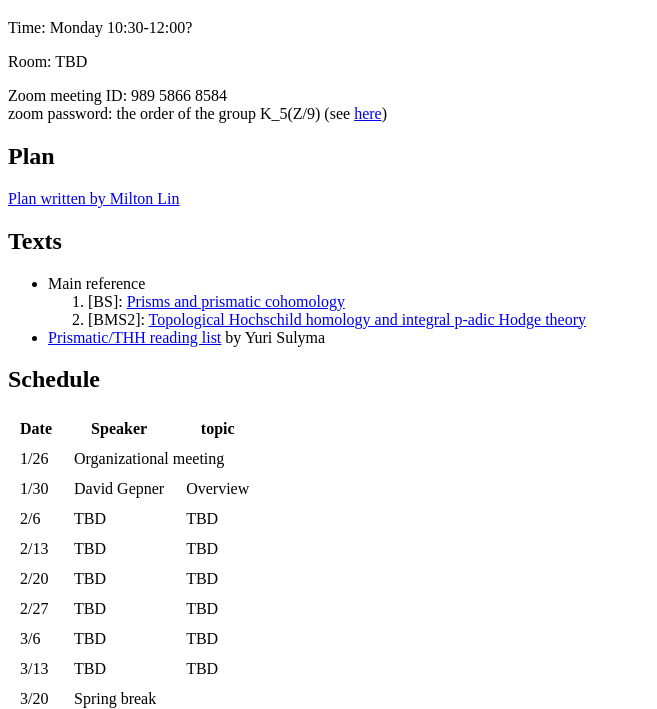
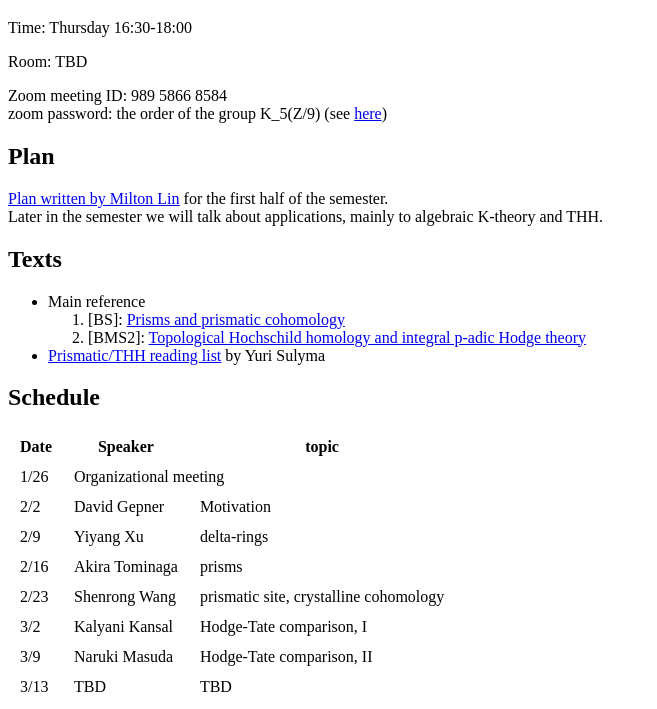
Before and after one commit to nmasuda2/nmasuda2.github.io, a plain HTML site: page prismatic-seminar.html in a window 1280 px wide. Shown: the part 61-770 px from the top of the page, without its empty margins (0-657 px from the left). Drawn offline with Linux system fonts and the light colour scheme.

Commit message:
Update prismatic-seminar.html

```diff
--- a/prismatic-seminar.html
+++ b/prismatic-seminar.html
@@ -23,13 +23,13 @@
     </head>
     <body>
         <h1>Prismatic Cohomology Seminar</h1>
-        <p>Time: Monday 10:30-12:00?</p>
+        <p>Time: Thursday 16:30-18:00</p>
         <p>Room: TBD</p>
         <p>Zoom meeting ID: 989 5866 8584<br> zoom password: the order of the group K_5(Z/9) (see <a href="https://arxiv.org/abs/2204.03420">here</a>)</p>
 
         <h2>Plan</h2>
-        <a href="notes/Seminar_Plan_K_Theory.pdf">Plan written by Milton Lin</a>
-
+        <a href="notes/Seminar_Plan_K_Theory.pdf">Plan written by Milton Lin</a> for the first half of the semester.<br>
+        Later in the semester we will talk about applications, mainly to algebraic K-theory and THH.
 
         <h2>Texts</h2>
         <ul>
@@ -71,27 +71,27 @@
             </tr>
 
             <tr>
-                <td>1/30</td> <td>David Gepner</td> <td>Overview</td>
+                <td>2/2</td> <td>David Gepner</td> <td>Motivation</td>
             </tr>
 
             <tr>
-                <td>2/6</td> <td>TBD</td> <td>TBD</td>
+                <td>2/9</td> <td>Yiyang Xu</td> <td>delta-rings</td>
             </tr>
 
             <tr>
-                <td>2/13</td> <td>TBD</td> <td>TBD</td>
+                <td>2/16</td> <td>Akira Tominaga</td> <td>prisms</td>
             </tr>
 
             <tr>
-                <td>2/20</td> <td>TBD</td> <td>TBD</td>
+                <td>2/23</td> <td>Shenrong Wang</td> <td>prismatic site, crystalline cohomology</td>
             </tr>
 
             <tr>
-                <td>2/27</td> <td>TBD</td> <td>TBD</td>
+                <td>3/2</td> <td>Kalyani Kansal</td> <td>Hodge-Tate comparison, I</td>
             </tr>
 
             <tr>
-                <td>3/6</td> <td>TBD</td> <td>TBD</td>
+                <td>3/9</td> <td>Naruki Masuda</td> <td>Hodge-Tate comparison, II</td>
             </tr>
 
             <tr>
```
